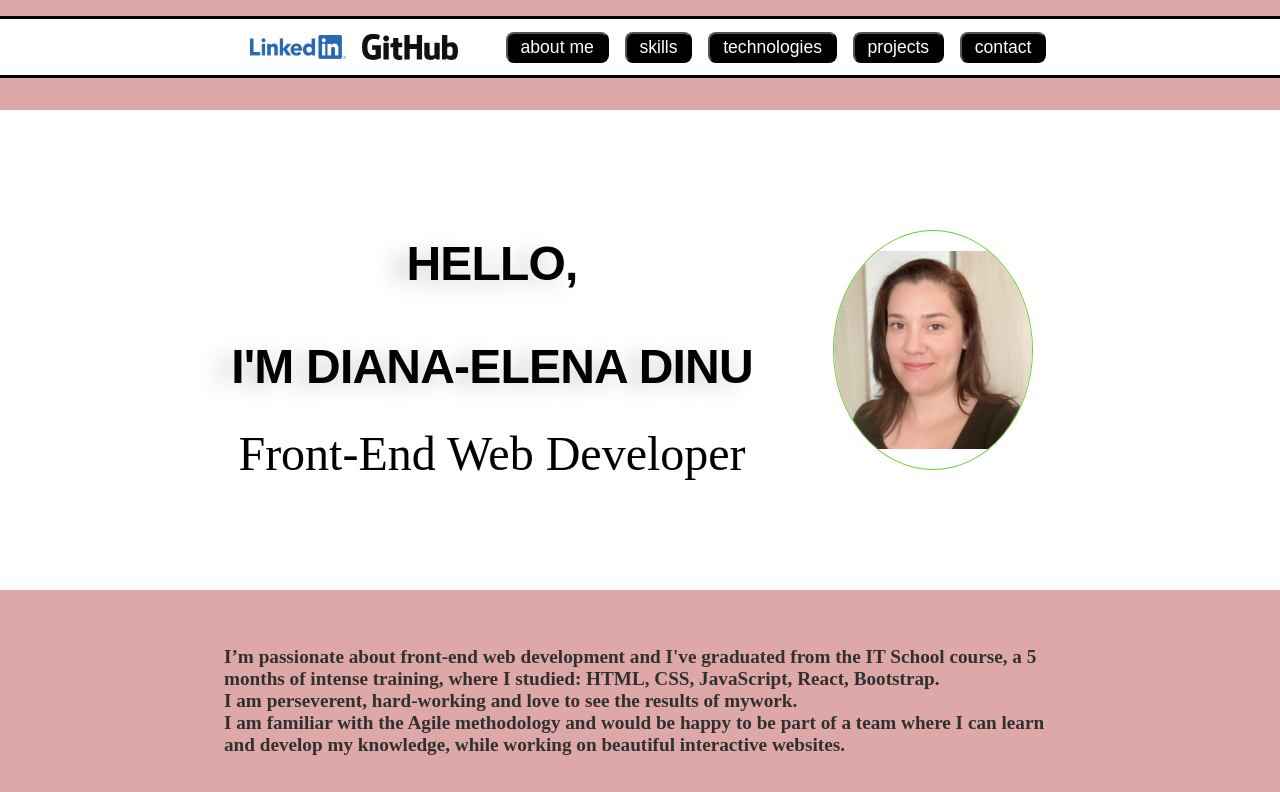
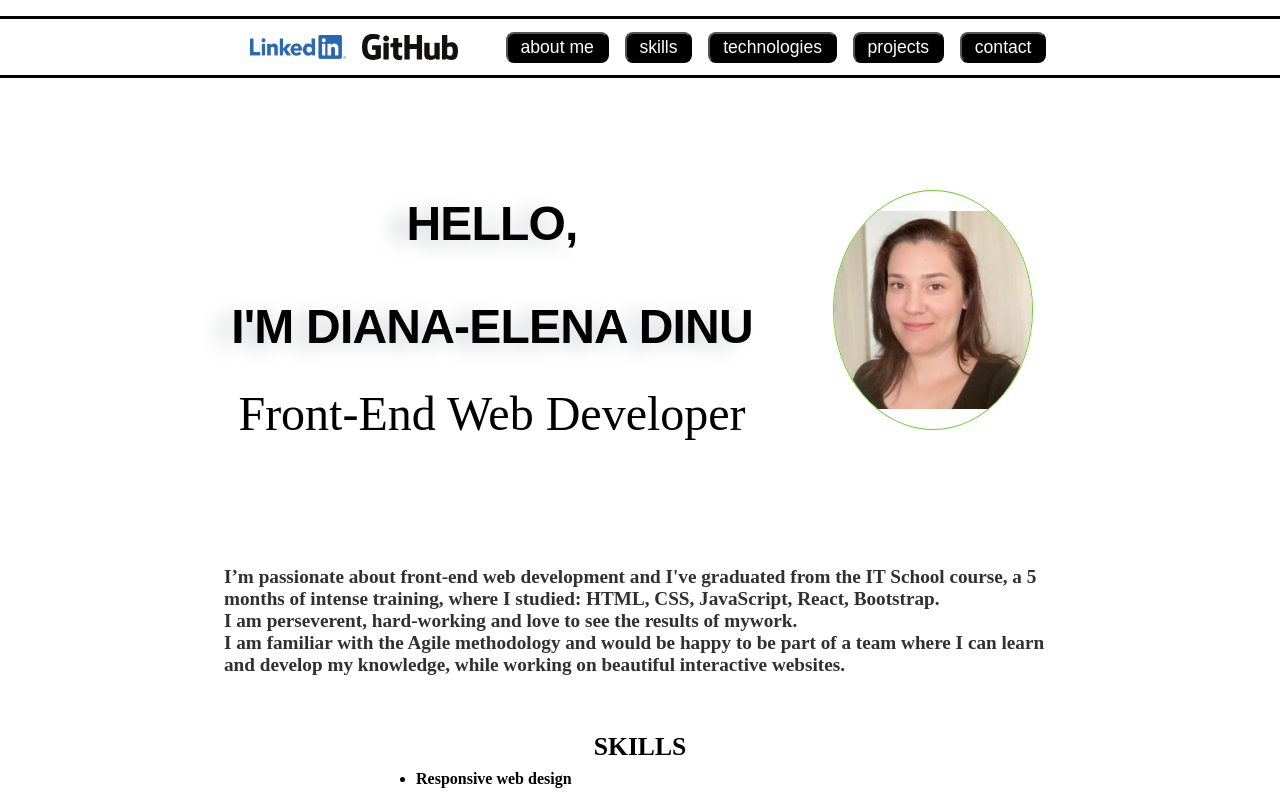
Before and after one commit to Diana-Elen/portofolio, a Next.js app in the folder my-portofolio/: page / in a window 1280 px wide. Shown: the top 792 px of the page. Built offline with nearby package versions, Linux system fonts and the light colour scheme.

Commit message:
update background

```diff
--- a/my-portofolio/style/JobTitle.module.css
+++ b/my-portofolio/style/JobTitle.module.css
@@ -3,7 +3,7 @@
     flex-direction: column;
     justify-content:center;
     align-items: center;
-    height: 60vh;
+    height: 50vh;
     width: 100vw;
     gap: 2rem;
     margin-block: 1rem;
--- a/my-portofolio/style/Style.module.css
+++ b/my-portofolio/style/Style.module.css
@@ -1,5 +1,5 @@
 .background {
-    background-color: rgb(222, 168, 168);
+    background-color: white;
 }
 .page_header {
     display: flex;
```
